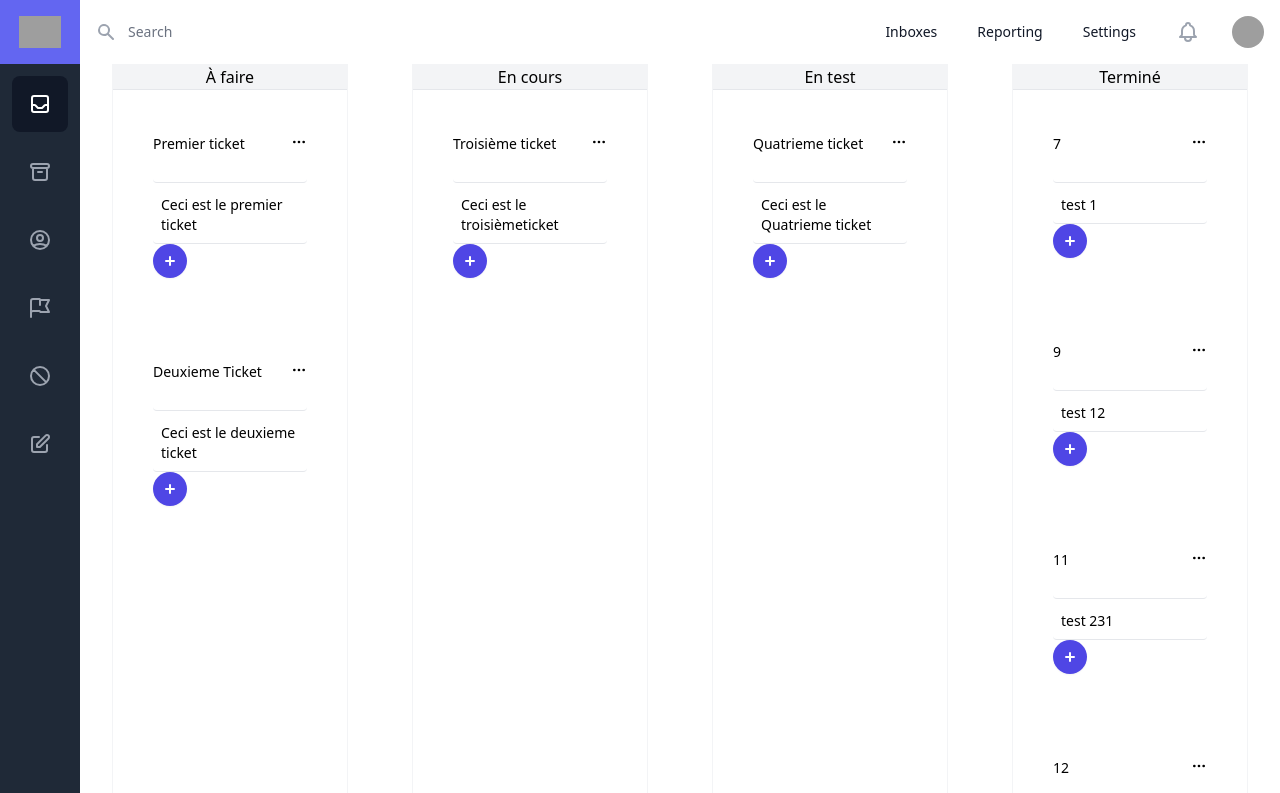
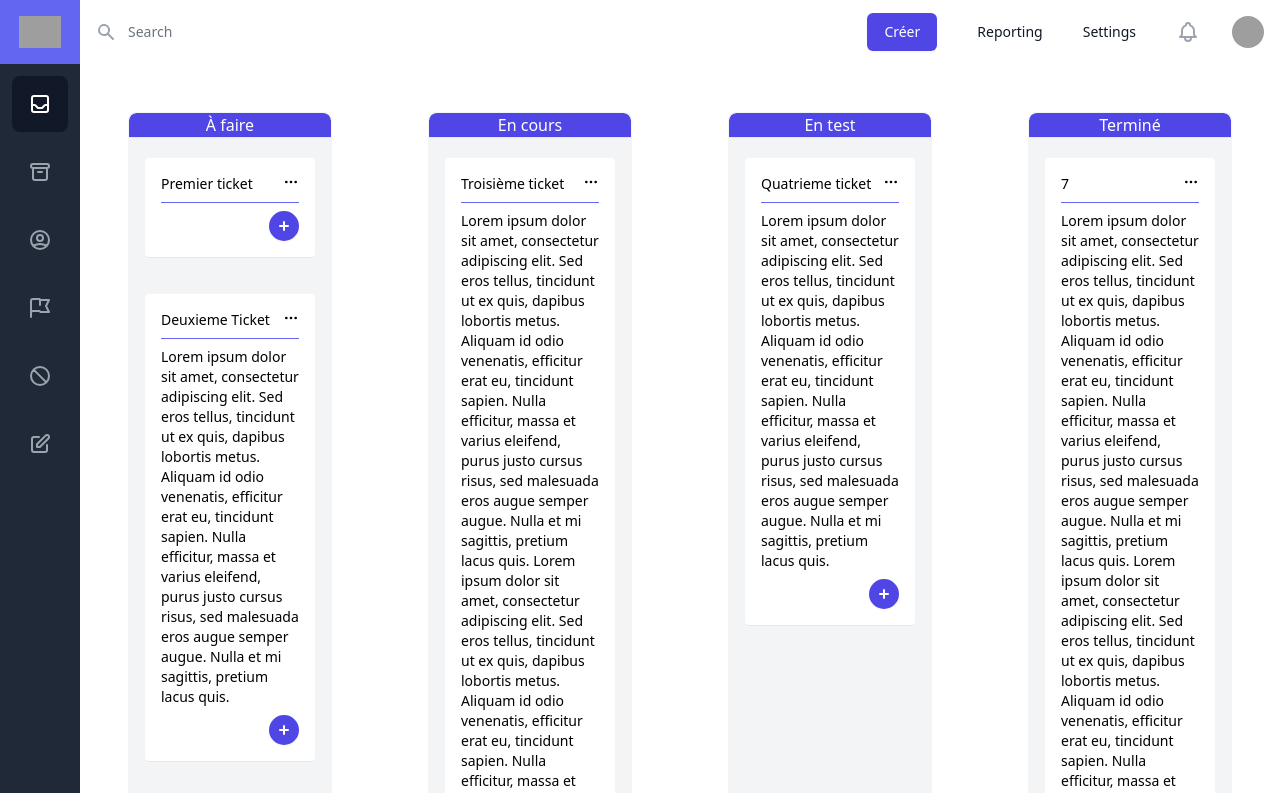
Before and after one commit to WildCodeSchool/2109-wns-bdx-groupe-a, a React (Create React App) app in the folder web/: page /dashboard in a window 1280 px wide. Shown: the top 793 px of the page. Built offline with nearby package versions, Linux system fonts and the light colour scheme; grey boxes are pictures that could not be loaded.

Commit message:
Feature/css dashboard (#13)
* wip

* css dashboard

```diff
--- a/web/src/components/dashboard/Column.tsx
+++ b/web/src/components/dashboard/Column.tsx
@@ -10,12 +10,14 @@ type Props = {
 const Column = ({ title, ticket }: Props) => {
   return (
     <>
-      <main className='min-w-0 flex-1 border-gray-200 lg:flex mr-8 ml-8'>
+      <main className='min-w-0 flex-1 border-gray-200 lg:flex mr-12 ml-12 mt-12'>
         <section
           aria-labelledby='primary-heading'
-          className='min-w-0 flex-1 h-full flex flex-col overflow-y-auto lg:order-last border border-gray-100'
+          className='min-w-0 flex-1 h-full flex flex-col overflow-y-auto lg:order-last border border-gray-100 bg-gray-100 rounded-t-lg'
         >
-          <h1 className='flex justify-center border-b bg-gray-100'>{title}</h1>
+          <h1 className='flex justify-center border-b bg-indigo-600 rounded-t-lg text-white'>
+            {title}
+          </h1>
           {ticket.map(({ name, description }) => (
             <TemplateTicket name={name} description={description} />
           ))}
--- a/web/src/components/dashboard/Header.tsx
+++ b/web/src/components/dashboard/Header.tsx
@@ -82,11 +82,14 @@ const Header = () => {
             </div>
           </div>
         </div>
+        <button
+          type='button'
+          className='inline-flex items-center px-4 py-2 border border-transparent text-sm font-medium rounded-md shadow-sm text-white bg-indigo-600 hover:bg-indigo-700 focus:outline-none focus:ring-2 focus:ring-offset-2 focus:ring-indigo-500'
+        >
+          Créer
+        </button>
         <div className='ml-10 pr-4 flex-shrink-0 flex items-center space-x-10'>
           <nav aria-label='Global' className='flex space-x-10'>
-            <a href='#' className='text-sm font-medium text-gray-900'>
-              Inboxes
-            </a>
             <a href='#' className='text-sm font-medium text-gray-900'>
               Reporting
             </a>
--- a/web/src/components/dashboard/dashboard.constants.js
+++ b/web/src/components/dashboard/dashboard.constants.js
@@ -51,33 +51,65 @@ export const COLUMNS_TICKETS = [
     columnId: 1,
     title: 'À faire',
     ticket: [
-      { name: 'Premier ticket', description: 'Ceci est le premier ticket' },
-      { name: 'Deuxieme Ticket', description: 'Ceci est le deuxieme ticket' }
+      { name: 'Premier ticket', description: '' },
+      {
+        name: 'Deuxieme Ticket',
+        description:
+          'Lorem ipsum dolor sit amet, consectetur adipiscing elit. Sed eros tellus, tincidunt ut ex quis, dapibus lobortis metus. Aliquam id odio venenatis, efficitur erat eu, tincidunt sapien. Nulla efficitur, massa et varius eleifend, purus justo cursus risus, sed malesuada eros augue semper augue. Nulla et mi sagittis, pretium lacus quis.'
+      }
     ]
   },
   {
     columnId: 2,
     title: 'En cours',
     ticket: [
-      { name: 'Troisième ticket', description: 'Ceci est le troisièmeticket' }
+      {
+        name: 'Troisième ticket',
+        description:
+          'Lorem ipsum dolor sit amet, consectetur adipiscing elit. Sed eros tellus, tincidunt ut ex quis, dapibus lobortis metus. Aliquam id odio venenatis, efficitur erat eu, tincidunt sapien. Nulla efficitur, massa et varius eleifend, purus justo cursus risus, sed malesuada eros augue semper augue. Nulla et mi sagittis, pretium lacus quis. Lorem ipsum dolor sit amet, consectetur adipiscing elit. Sed eros tellus, tincidunt ut ex quis, dapibus lobortis metus. Aliquam id odio venenatis, efficitur erat eu, tincidunt sapien. Nulla efficitur, massa et varius eleifend, purus justo cursus risus, sed malesuada eros augue semper augue. Nulla et mi sagittis, pretium lacus quis.'
+      }
     ]
   },
   {
     columnId: 3,
     title: 'En test',
     ticket: [
-      { name: 'Quatrieme ticket', description: 'Ceci est le Quatrieme ticket' }
+      {
+        name: 'Quatrieme ticket',
+        description:
+          'Lorem ipsum dolor sit amet, consectetur adipiscing elit. Sed eros tellus, tincidunt ut ex quis, dapibus lobortis metus. Aliquam id odio venenatis, efficitur erat eu, tincidunt sapien. Nulla efficitur, massa et varius eleifend, purus justo cursus risus, sed malesuada eros augue semper augue. Nulla et mi sagittis, pretium lacus quis.'
+      }
     ]
   },
   {
     columnId: 4,
     title: 'Terminé',
     ticket: [
-      { name: '7', description: 'test 1' },
-      { name: '9', description: 'test 12' },
-      { name: '11', description: 'test 231' },
-      { name: '12', description: 'test 1342' },
-      { name: '12', description: 'test 12453' }
+      {
+        name: '7',
+        description:
+          'Lorem ipsum dolor sit amet, consectetur adipiscing elit. Sed eros tellus, tincidunt ut ex quis, dapibus lobortis metus. Aliquam id odio venenatis, efficitur erat eu, tincidunt sapien. Nulla efficitur, massa et varius eleifend, purus justo cursus risus, sed malesuada eros augue semper augue. Nulla et mi sagittis, pretium lacus quis. Lorem ipsum dolor sit amet, consectetur adipiscing elit. Sed eros tellus, tincidunt ut ex quis, dapibus lobortis metus. Aliquam id odio venenatis, efficitur erat eu, tincidunt sapien. Nulla efficitur, massa et varius eleifend, purus justo cursus risus, sed malesuada eros augue semper augue. Nulla et mi sagittis, pretium lacus quis. '
+      },
+      {
+        name: '9',
+        description:
+          'Lorem ipsum dolor sit amet, consectetur adipiscing elit. Sed eros tellus, tincidunt ut ex quis, dapibus lobortis metus. Aliquam id odio venenatis, efficitur erat eu, tincidunt sapien. Nulla efficitur, massa et varius eleifend, purus justo cursus risus, sed malesuada eros augue semper augue. Nulla et mi sagittis, pretium lacus quis.'
+      },
+      {
+        name: '11',
+        description:
+          'Lorem ipsum dolor sit amet, consectetur adipiscing elit. Sed eros tellus, tincidunt ut ex quis, dapibus lobortis metus. Aliquam id odio venenatis, efficitur erat eu, tincidunt sapien. Nulla efficitur, massa et varius eleifend, purus justo cursus risus, sed malesuada eros augue semper augue. Nulla et mi sagittis, pretium lacus quis.'
+      },
+      {
+        name: '12',
+        description:
+          'Lorem ipsum dolor sit amet, consectetur adipiscing elit. Sed eros tellus, tincidunt ut ex quis, dapibus lobortis metus. Aliquam id odio venenatis, efficitur erat eu, tincidunt sapien. Nulla efficitur, massa et varius eleifend, purus justo cursus risus, sed malesuada eros augue semper augue. Nulla et mi sagittis, pretium lacus quis.'
+      },
+      {
+        name: '12',
+        description:
+          'Lorem ipsum dolor sit amet, consectetur adipiscing elit. Sed eros tellus, tincidunt ut ex quis, dapibus lobortis metus. Aliquam id odio venenatis, efficitur erat eu, tincidunt sapien. Nulla efficitur, massa et varius eleifend, purus justo cursus risus, sed malesuada eros augue semper augue. Nulla et mi sagittis, pretium lacus quis.'
+      }
     ]
   }
 ];
--- a/web/src/components/ticket/addButton/AddButton.tsx
+++ b/web/src/components/ticket/addButton/AddButton.tsx
@@ -4,7 +4,7 @@ const AddButton = () => {
   return (
     <button
       type='button'
-      className='inline-flex items-center p-1.5 border border-transparent rounded-full shadow-sm text-white bg-indigo-600 hover:bg-indigo-700 focus:outline-none focus:ring-2 focus:ring-offset-2 focus:ring-indigo-500'
+      className='inline-flex items-center p-1 border border-transparent rounded-full shadow-sm text-white bg-indigo-600 hover:bg-indigo-700 focus:outline-none focus:ring-2 focus:ring-offset-2 focus:ring-indigo-500'
     >
       <PlusSmIconSolid className='h-5 w-5' aria-hidden='true' />
     </button>
--- a/web/src/components/ticket/template/TemplateTicket.tsx
+++ b/web/src/components/ticket/template/TemplateTicket.tsx
@@ -5,9 +5,11 @@ type Props = {
 };
 const TemplateTicket = ({ name, description }: Props) => {
   return (
-    <div className='bg-blue w-full p-8 flex justify-center font-sans'>
-      <div className='rounded bg-grey-light w-64 p-2'>
-        <div className='flex justify-between py-1'>
+    <div className='bg-blue w-full p-2 flex justify-center font-sans '>
+      <div className='rounded bg-grey-light w-64 p-2 '>
+        <div className='text-sm '>
+          <div className='bg-white p-4 rounded mt-1 border-b border-grey cursor-pointer hover:bg-grey-lighter'>
+            <div className='flex justify-between'>
               <h3 className='text-sm'>{name}</h3>
               <svg
                 className='h-4 fill-current text-grey-dark cursor-pointer'
@@ -17,14 +19,12 @@ const TemplateTicket = ({ name, description }: Props) => {
                 <path d='M5 10a1.999 1.999 0 1 0 0 4 1.999 1.999 0 1 0 0-4zm7 0a1.999 1.999 0 1 0 0 4 1.999 1.999 0 1 0 0-4zm7 0a1.999 1.999 0 1 0 0 4 1.999 1.999 0 1 0 0-4z' />
               </svg>
             </div>
-        <div className='text-sm mt-2'>
-          <div className='bg-white p-2 rounded mt-1 border-b border-grey cursor-pointer hover:bg-grey-lighter'></div>
-
-          <div className='bg-white p-2 rounded mt-1 border-b border-grey cursor-pointer hover:bg-grey-lighter'>
+            <hr className='mt-2 mb-2 border-indigo-500' />
             {description}
+            <div className='flex justify-end mt-2'>
+              <AddButton />
             </div>
-
-          <AddButton />
+          </div>
         </div>
       </div>
     </div>
```
Lines whose indentation alone changed are shown as unchanged.
